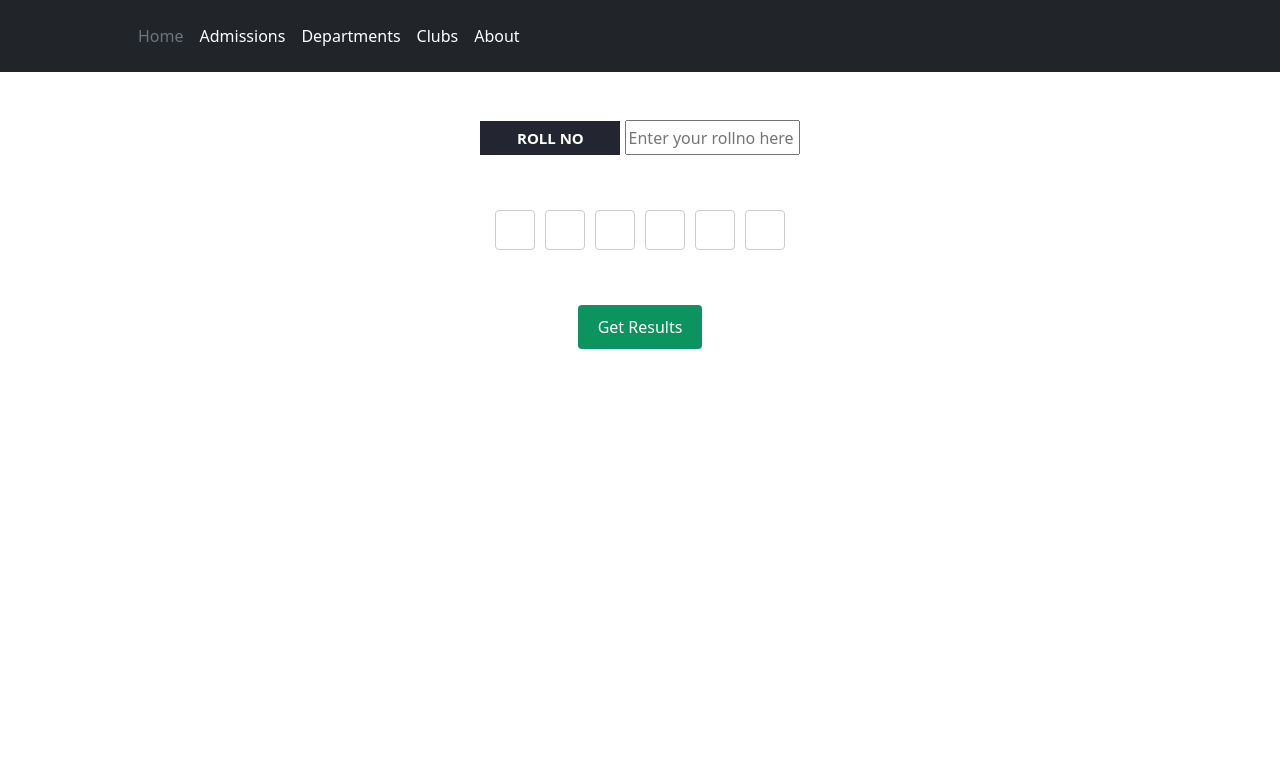
After one commit to TechTitans476/result, a Flask app: page /result in a window 1280 px wide. The commit adds this page. Shown: the top 783 px of the page. Run offline with Flask 3, Linux system fonts and the light colour scheme.

Commit message:
display of results

```diff
--- a/app.py
+++ b/app.py
@@ -1,13 +1,34 @@
-from flask import Flask, render_template, request
+from flask import Flask, render_template, request, session, redirect
 import pandas as pd
-from database import engine
+from database import engine, text
+import os
+
+os.urandom(24)
 
 app = Flask(__name__)
+app.secret_key = "mandy1458"
+
+
+def redirect_on_reload():
+  if request.endpoint != '/':
+    return redirect('/')
 
 
 @app.route('/')
 def index():
   return render_template('frotend.html')
+
+
+@app.route('/logout', methods=["GET"])
+def logout():
+  session.clear()  # Clear the session data
+  session['logged_in'] = False
+  return redirect('/')
+
+
+@app.route('/result')
+def resultmail():
+  return render_template('resultmail.html')
 
 
 @app.route('/admissions')
@@ -26,9 +47,18 @@ def check_user():
   password = request.form.get("password")
   #print(user, password)
   if user == "admin@gmail.com" and password == "admin@1234":
-    return render_template("admin2.html")
+    session['logged_in'] = True
+    if 'logged_in' in session and session['logged_in']:
+      return render_template('admin2.html')
+    else:
+      return render_template('login.html')
   else:
     return render_template("login.html", k=True, user=user, password=password)
+
+
+@app.route('/showresult')
+def showresult():
+  return render_template("showresults.html")
 
 
 @app.route('/insert_db', methods=['POST'])
@@ -45,5 +75,26 @@ def insertintodb():
   return render_template("admin2.html")
 
 
+@app.route('/result', methods=['POST'])
+def retrive_data():
+  rollno = request.form.get('rollno')
+  rollno = rollno.toupper()
+  year = request.form.get('year1')
+  sem = request.form.get('sem1')
+  academic_year = rollno[0:2]
+  dict = {
+    "05": "cse",
+    "04": "ece",
+    "03": "mech",
+    "12": "it",
+  }
+  table_name = dict[rollno[6:8]] + academic_year + year + sem
+  with engine.conn() as conn:
+    query = text(f"select * from {table_name} where `HT No`= :val")
+    result = conn.execute(query, val=rollno)
+    res = dict(result.all())
+  return render_template("result.html", result=res)
+
+
 if __name__ == "__main__":
   app.run(debug=True, host='0.0.0.0')
--- a/templates/frotend.html
+++ b/templates/frotend.html
@@ -24,10 +24,12 @@
 
           <!----     <form class="col-12 col-lg-auto mb-3 mb-lg-0 me-lg-3" role="search">
                   <input type="search" class="form-control form-control-dark text-bg-dark" placeholder="Search..." aria-label="Search">-->
+                <div class="text-end">
+                  <a href="/result" class="btn btn-outline-light me-2">Results</a>
+                </div>
 
                 <div class="text-end">
                   <a href="/login" class="btn btn-outline-light me-2">Login</a>
-
                 </div>
               </div>
             </div>
--- /dev/null
+++ b/templates/resultmail.html
@@ -0,0 +1,99 @@
+<html>
+  <head>
+    <title>Results</title>
+     <link href="https://cdn.jsdelivr.net/npm/bootstrap@5.3.0/dist/css/bootstrap.min.css" rel="stylesheet" integrity="sha384-9ndCyUaIbzAi2FUVXJi0CjmCapSmO7SnpJef0486qhLnuZ2cdeRhO02iuK6FUUVM" crossorigin="anonymous">
+    <style>
+      .input{
+                line-height:.3em;
+                background-color: #232530;
+                width: 140px;
+                border: none;
+                color: white;
+                padding: 15px 32px;
+                text-align: center;
+                text-decoration: none;
+                display: inline-block;
+                font-size: 15px;
+
+              }
+      .secondary-button {
+                background-color: #0b945f;
+                color: #fff;
+                padding: 10px 20px;
+                border: none;
+                border-radius: 4px;
+                cursor: pointer;
+              }
+              .input1{
+                width: 175px;
+                height: 35px;
+              }
+              .otp-input {
+                display: flex;
+              }
+
+              .otp-input input {
+                width: 40px;
+                height: 40px;
+                text-align: center;
+                margin-right: 10px;
+                font-size: 18px;
+                border: 1px solid #ccc;
+                border-radius: 4px;
+                align-items: center;
+              }
+
+              .otp-input input:last-child {
+                margin-right: 0;
+              }
+              .centered{
+                display: flex;
+                justify-content: center;
+                align-items: center;
+                height:150px;
+              }
+
+    </style>
+  </head>
+  <body>
+     <script src="https://cdn.jsdelivr.net/npm/bootstrap@5.3.0/dist/js/bootstrap.bundle.min.js" integrity="sha384-geWF76RCwLtnZ8qwWowPQNguL3RmwHVBC9FhGdlKrxdiJJigb/j/68SIy3Te4Bkz" crossorigin="anonymous"></script>
+    <div class="">
+        <header class="p-3 text-bg-dark">
+            <div class="container">
+              <div class="d-flex flex-wrap align-items-center justify-content-center justify-content-lg-start">
+                <a href="/" class="d-flex align-items-center mb-2 mb-lg-0 text-white text-decoration-none">
+                  <svg class="bi me-2" width="40" height="32" role="img" aria-label="Bootstrap"><use xlink:href="#bootstrap"></use></svg>
+                </a>
+
+                <ul class="nav col-12 col-lg-auto me-lg-auto mb-2 justify-content-center mb-md-0">
+                  <li><a href="https://result--miniproject174.repl.co/" class="nav-link px-2 text-secondary">Home</a></li>
+                  <li><a href="/admissions" class="nav-link px-2 text-white">Admissions</a></li>
+                  <li><a href="#" class="nav-link px-2 text-white">Departments</a></li>
+                  <li><a href="#" class="nav-link px-2 text-white">Clubs</a></li>
+                  <li><a href="#" class="nav-link px-2 text-white">About</a></li>
+                </ul>
+              </div>
+            </div>
+        </header>
+    </div>
+  <br><br>
+    <form action="/showresult">
+      <center>
+
+      <button class="input" ><b>ROLL NO</b></button>
+            <input type="text" name="branch" placeholder="Enter your rollno here" class="input1"/>
+        <div class="centered">
+         <div class="otp-input" align="center">
+          <input type="text" maxlength="1" />
+          <input type="text" maxlength="1" />
+          <input type="text" maxlength="1" />
+          <input type="text" maxlength="1" />
+          <input type="text" maxlength="1" />
+          <input type="text" maxlength="1" />
+         </div></div>
+        <button type="submit" class="secondary-button">Get Results</button>
+
+        </center>
+    </form>
+  </body>
+</html>
```
Also changed, not shown: templates/admin2.html (+27 -5 lines), templates/showresults.html (added, +56 -0 lines).
